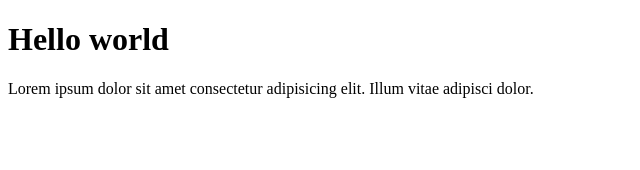
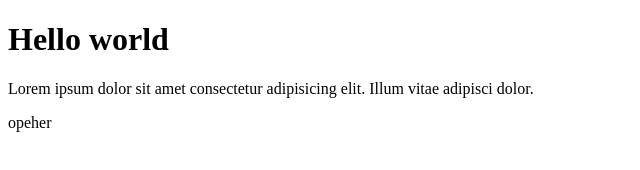
Before and after one commit to Nizar-230/test-git-in-2, a plain HTML site: page index.html in a window 1280 px wide. Shown: the full height of the page, 0-640 px from the left. Drawn offline with Linux system fonts and the light colour scheme.

```diff
--- a/index.html
+++ b/index.html
@@ -8,5 +8,6 @@
 <body>
     <h1>Hello world</h1>
     <p>Lorem ipsum dolor sit amet consectetur adipisicing elit. Illum vitae adipisci dolor.</p>
+    <p>opeher</p>
 </body>
 </html>
```
